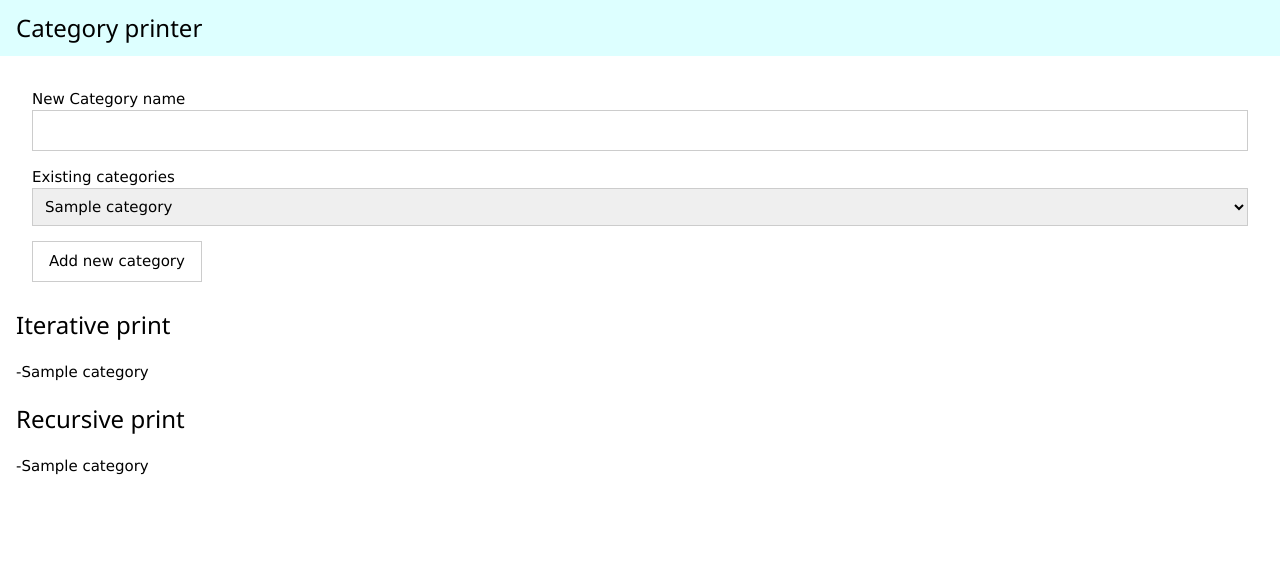
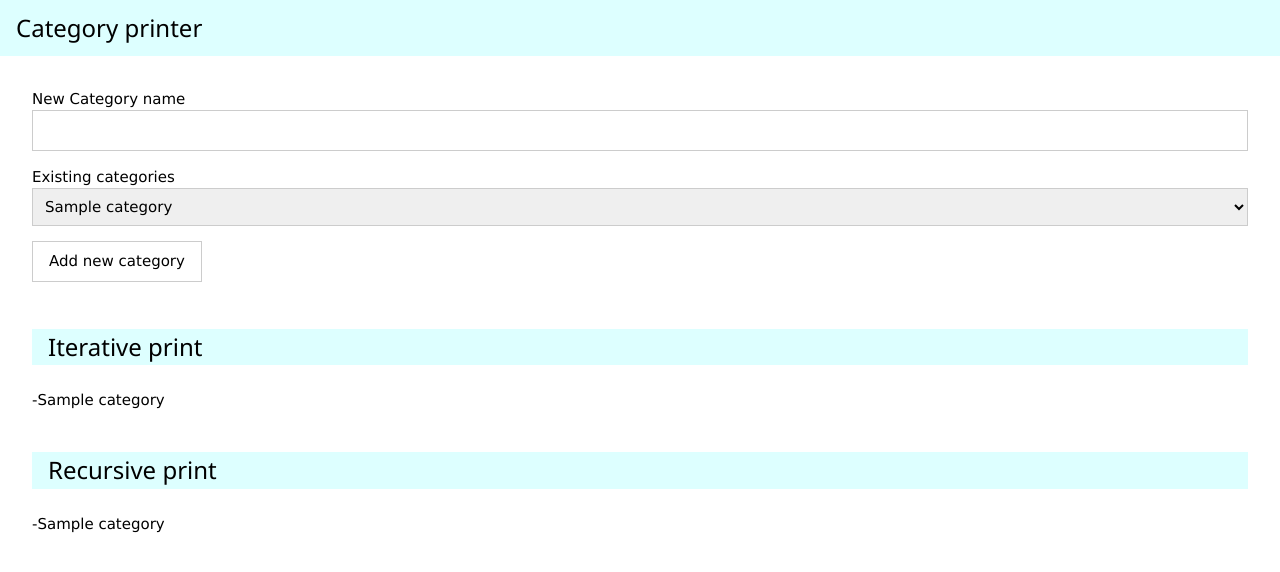
Before and after one commit to BushElito/PHPCategoryPrinter, a PHP site: page / in a window 1280 px wide. Shown: the top 572 px of the page. Run offline with PHP 8.4, Linux system fonts and the light colour scheme; tables that the repository leaves empty or names only in its code hold one stand-in row (values such as "Sample post").

Commit message:
Few changes

```diff
--- a/index.php
+++ b/index.php
@@ -5,6 +5,7 @@ $safe_post = filter_input_array(INPUT_POST);
 ?>
 <html>
     <head>
+        <meta name="theme-color" content="blue">
         <link rel="stylesheet" href="include/w3.css">
         <link rel="stylesheet" href="include/styles.css">
         <meta charset="UTF-8">
@@ -20,8 +21,9 @@ $safe_post = filter_input_array(INPUT_POST);
             <div>
                 <form class="w3-container" name="newCategory" method="POST">
                     <p>
-                    <label>New Category name</label>
+                        <label>New Category name
                             <input class="w3-input w3-border" type="text" name="categoryName" value="" />
+                        </label>
                     <p>
                         <label>Existing categories</label>
                         <?php
@@ -36,20 +38,26 @@ $safe_post = filter_input_array(INPUT_POST);
                 create_new_category($safe_post['categoryName'], $safe_post['categoryNumber']);
             }
             ?>
-            <h3>
+            <div class="w3-panel">
+                <h3 class="w3-panel w3-pale-blue">
                     Iterative print
                 </h3>
+
                 <?php
                 $iterative_printer = new IterativePrinter();
                 $iterative_printer->print_operation();
                 ?>
-            <h3>
+            </div>
+            <div class="w3-panel">
+                <h3 class="w3-panel w3-pale-blue">
                     Recursive print
                 </h3>
+
                 <?php
                 $recursive_printer = new RecursivePrinter();
                 $recursive_printer->print_operation();
                 ?>
             </div>
+        </div>
     </body>
 </html>
```
Lines whose indentation alone changed are shown as unchanged.
